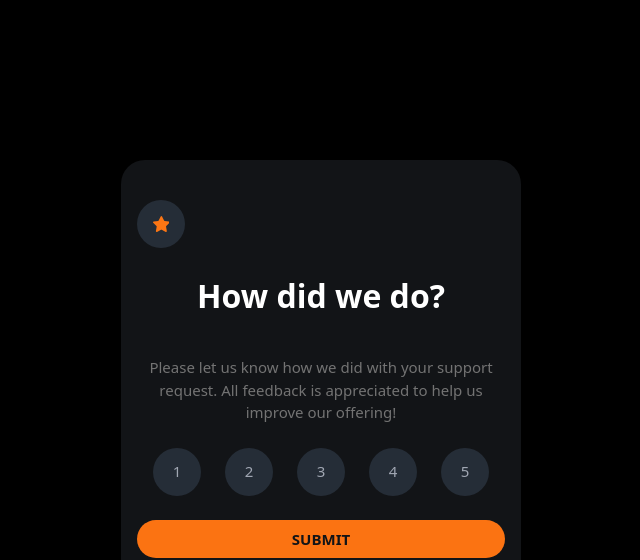
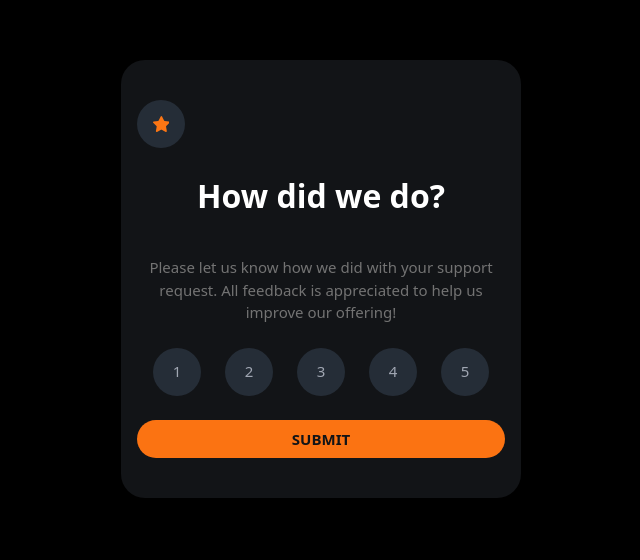
Before and after one commit to Lin4611/interactive-rating, a React (Vite) app: page / in a window 1280 px wide. Shown: the part 240-800 px from the top of the page, without its empty margins (319-959 px from the left). Built offline with nearby package versions, Linux system fonts and the light colour scheme.

Commit message:
style: adjust app.jsx layout

```diff
--- a/src/App.jsx
+++ b/src/App.jsx
@@ -4,7 +4,7 @@ import RatingCard from "./components/RatingCard"
 function App() {
   return (
     <>
-      <main className="w-full bg-cover bg-black flex justify-center items-center py-100">
+      <main className="w-full h-full bg-cover bg-black flex justify-center items-center py-75">
           <RatingCard />
       </main>
     </>
```
